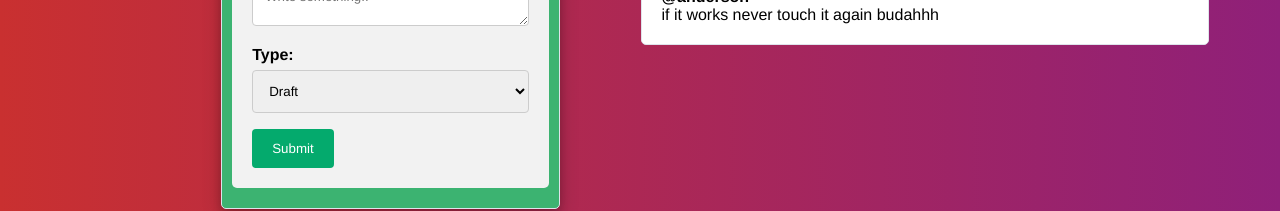
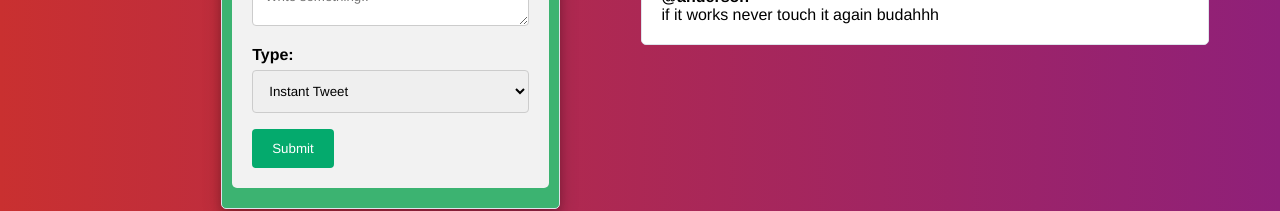
Before and after one commit to andersoncharle/cryptostar, a Vue app: page / in a window 1280 px wide. Shown: the part 428-639 px from the top of the page. Built offline with nearby package versions, Linux system fonts and the light colour scheme.

Commit message:
user profile create new tweet

```diff
--- a/src/components/userProfile.vue
+++ b/src/components/userProfile.vue
@@ -10,19 +10,20 @@
           <span> {{ followers }}</span>
         </div>
         <div class="container">
-          <form class="user-profile__create-tweet">
+          <form class="user-profile__create-tweet" @submit.prevent="createNewTweet">
             <label for="subject"><strong>new tweets:</strong></label>
             <textarea
               id="subject"
               name="subject"
               placeholder="Write something.."
               style="height: 50px"
+              v-model="newTweetContent"
             ></textarea>
             <div class="user-profile__create-tweets-type">
               <label for="newTweetsType">
                 <strong>Type: </strong>
               </label>
-              <select name="" id="newTweetsType">
+              <select name="" id="newTweetsType" v-model="selectedTweetType">
                 <option
                   :value="option.value"
                   v-for="(option, index) in tweetTypes"
@@ -56,6 +57,8 @@
   components: { tweetItem },
   data() {
     return {
+      newTweetContent: "",
+      selectedTweetType: "instant",
       tweetTypes: [
         { value: "draft", name: "Draft" },
         { value: "instant", name: "Instant Tweet" },
@@ -97,6 +100,13 @@
     followUser: function () {
       this.followers++;
     },
+    createNewTweet(){
+      if (this.newTweetContent && this.selectedTweetType !== 'draft'){
+      this.user.tweetsLoop.unshift({
+      id: this.user.tweetsLoop.length + 1
+        })
+      }
+    }
   },
   mounted() {
     /*
```
